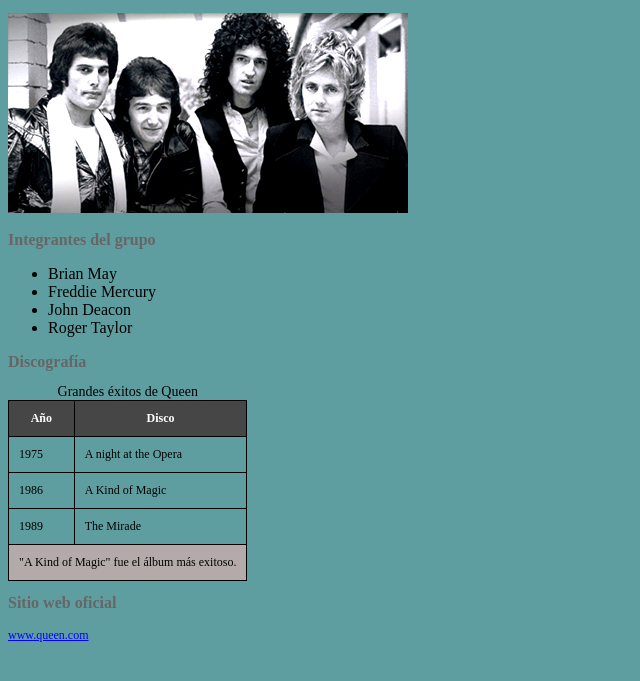
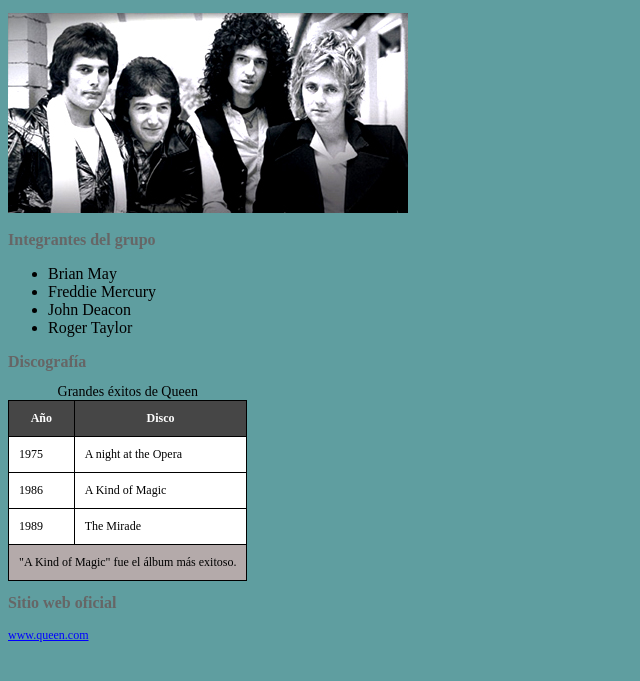
Before and after one commit to jesus1t2j921-beep/P-gina-Queen, a plain HTML site: page index.html in a window 1280 px wide. Shown: the part 73-754 px from the top of the page, without its empty margins (0-640 px from the left). Drawn offline with Linux system fonts and the light colour scheme.

Commit message:
versión 2

```diff
--- a/index.html
+++ b/index.html
@@ -6,7 +6,7 @@
     <title>Grupo de Música - Queen</title>
     <style>table, th, td {border: 1px solid black; border-collapse: collapse;padding: 10px;
     th{background-color: rgb(70, 70, 70); font-size: 12px; color: white;}
-    td{font-size: 12px;}
+    td{font-size: 12px; background-color: white;}
     </style>
 </head>
 <body style="background-color: cadetblue;">
```
